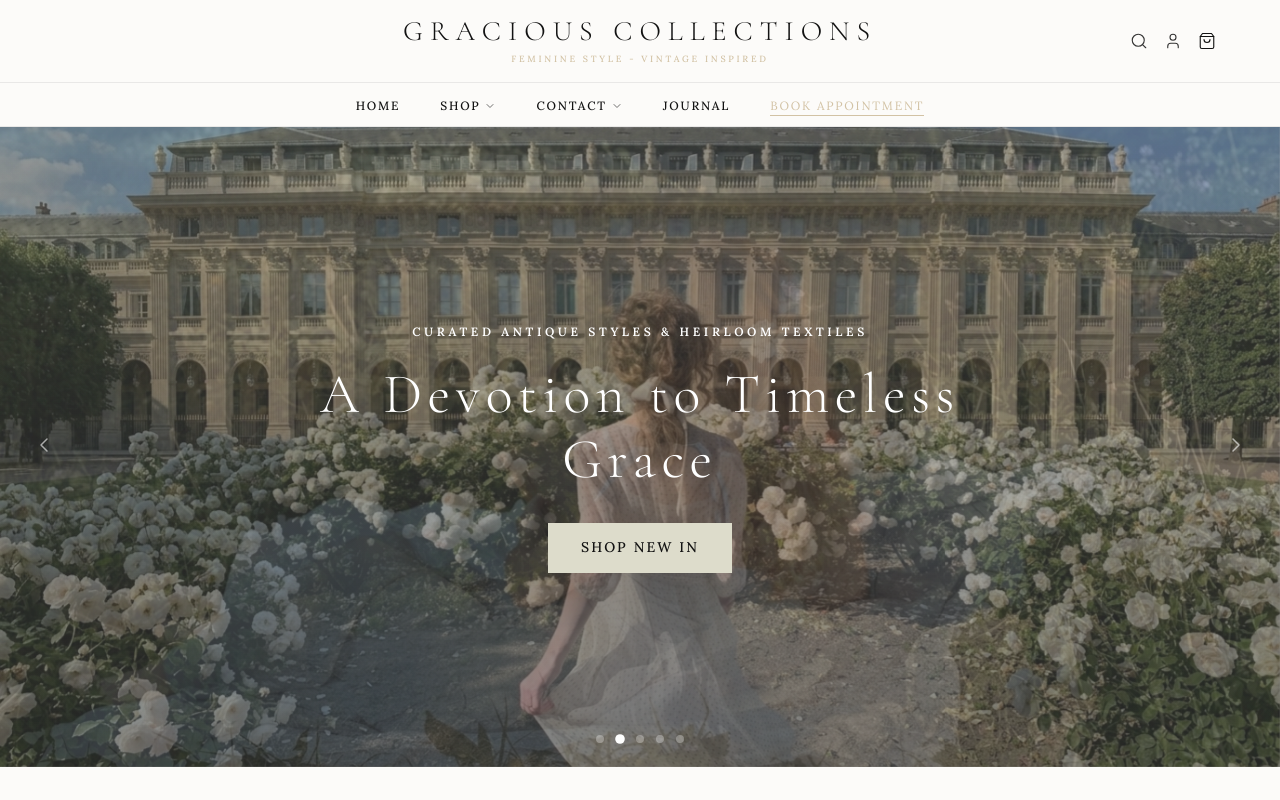
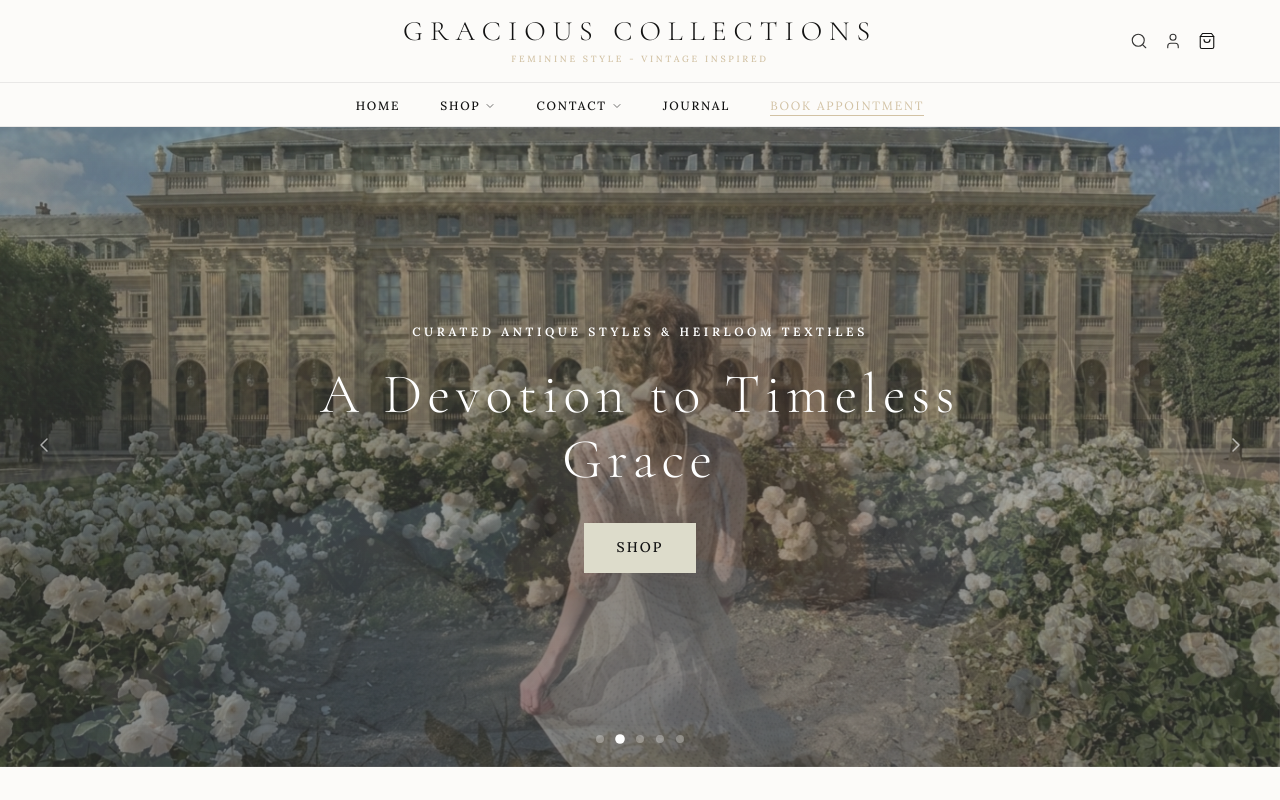
Before and after one commit to kanderson102/graciouscollections, a Next.js app: page / in a window 1280 px wide. Shown: the top 800 px of the page. Built offline with nearby package versions, Linux system fonts and the light colour scheme.

Commit message:
feat: change hero button to SHOP and add smooth scroll target to featured pieces section

```diff
--- a/src/app/page.tsx
+++ b/src/app/page.tsx
@@ -17,9 +17,9 @@ export default function Home() {
         <div className={styles.heroContent}>
           <p className="fade-in">Curated Antique Styles & Heirloom Textiles</p>
           <h1 className="fade-in">A Devotion to Timeless Grace</h1>
-          <Link href="/collections/new-in" className="btn fade-in">
-            SHOP NEW IN
-          </Link>
+          <a href="#featured-pieces" className="btn fade-in">
+            SHOP
+          </a>
         </div>
       </section>
 
@@ -36,7 +36,7 @@ export default function Home() {
       </section>
 
       {/* 3. Featured Collection Grid */}
-      <section className={`${styles.featuredSection} section-padding`}>
+      <section id="featured-pieces" className={`${styles.featuredSection} section-padding`}>
         <div className="container">
           <div className={styles.sectionHeader}>
             <p>Shop Our Pieces</p>
```
Also changed, not shown: public/images/hero_book.jpg (renamed from public/images/hero_sheet.jpg), public/images/hero_redhead.jpg (renamed from public/images/hero_meadow.jpg).
